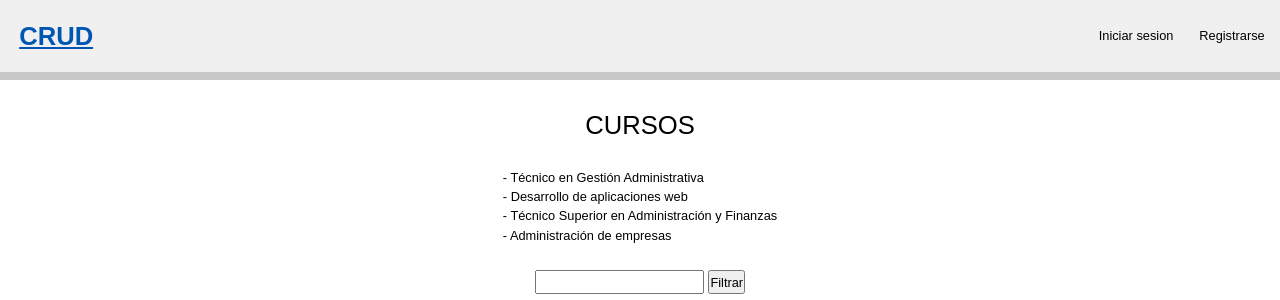
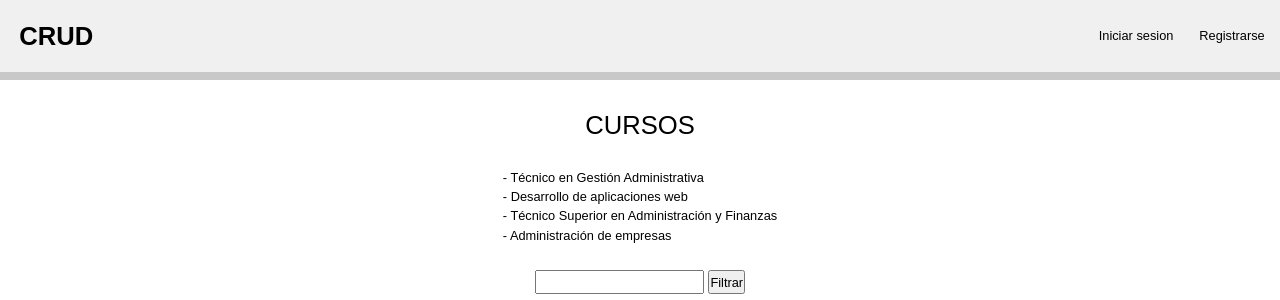
Before and after one commit to Ikerrom/Kebaberia-Web, a PHP site: page / in a window 1280 px wide, with the pointer over the restyled element. Shown: the top 300 px of the page. Run offline with PHP 8.4, Linux system fonts and the light colour scheme; data comes from the database, SQL or seed files in the repository.

Commit message:
boostraplinks

```diff
--- a/view/administrazioa.php
+++ b/view/administrazioa.php
@@ -100,7 +100,7 @@
                 }
             }
         ?>
-                <tr>
+        <tr>
         <td><br></td>
         </tr>
         <form method="post">
--- a/view/style.css
+++ b/view/style.css
@@ -38,6 +38,11 @@ a,p,td,label,input,select,option{
     margin: 0;
     padding: 0;
     font-weight: normal;
+}
+
+a:hover{
+    text-decoration: none;
+    color: black;
 }
 
 input,select{
```
